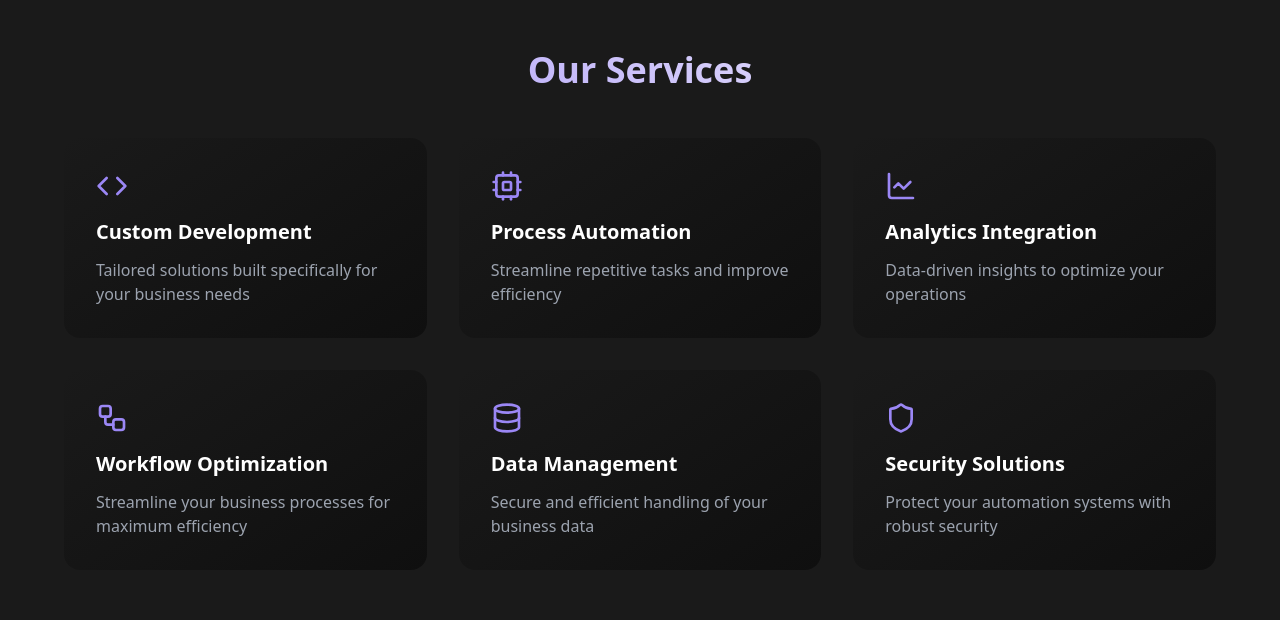
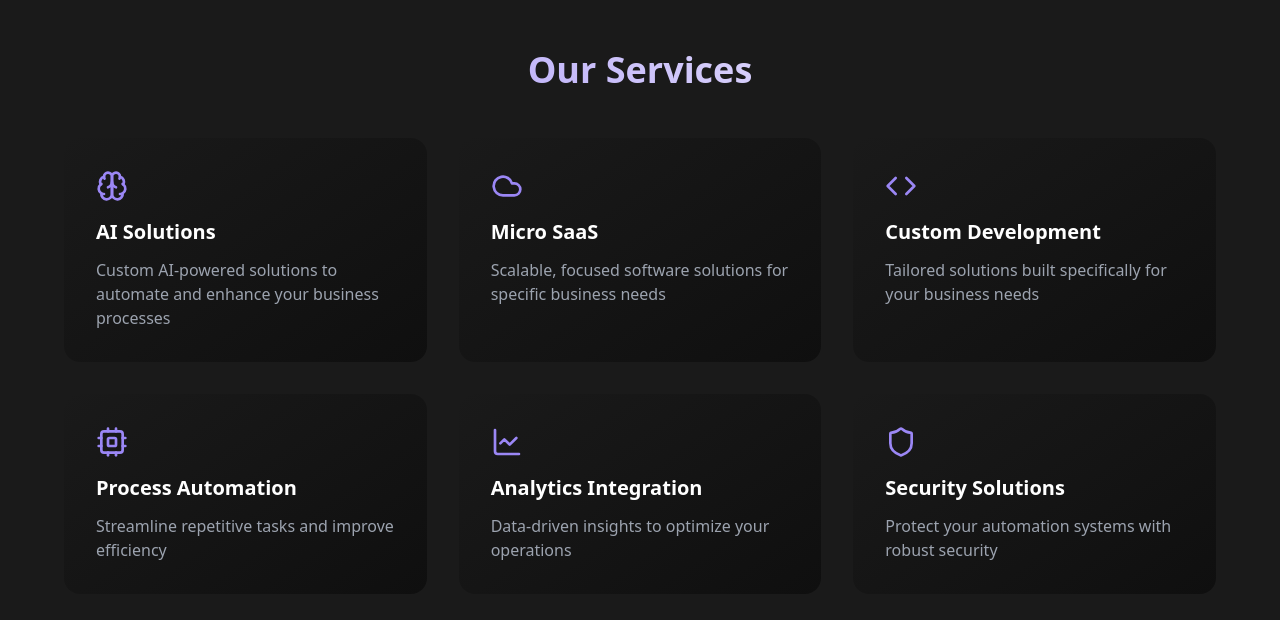
Before and after one commit to KhawajaAbdulRehmanGit/alphacrypt-portfolio, a React (Vite) app: page / in a window 1280 px wide. Shown: the part 1420-2040 px from the top of the page. Built offline with nearby package versions, Linux system fonts and the light colour scheme.

Commit message:
Add AI solutions and Micro SaaS
Updated the services section to include new offerings for AI solutions and Micro SaaS.
[skip gpt_engineer]

```diff
--- a/src/components/Features.tsx
+++ b/src/components/Features.tsx
@@ -1,6 +1,16 @@
-import { Code, Cpu, LineChart, Workflow, Database, Shield } from 'lucide-react';
+import { Code, Cpu, LineChart, Workflow, Database, Shield, Brain, Cloud } from 'lucide-react';
 
 const features = [
+  {
+    icon: <Brain className="w-8 h-8 text-primary" />,
+    title: "AI Solutions",
+    description: "Custom AI-powered solutions to automate and enhance your business processes"
+  },
+  {
+    icon: <Cloud className="w-8 h-8 text-primary" />,
+    title: "Micro SaaS",
+    description: "Scalable, focused software solutions for specific business needs"
+  },
   {
     icon: <Code className="w-8 h-8 text-primary" />,
     title: "Custom Development",
@@ -15,16 +25,6 @@ const features = [
     icon: <LineChart className="w-8 h-8 text-primary" />,
     title: "Analytics Integration",
     description: "Data-driven insights to optimize your operations"
-  },
-  {
-    icon: <Workflow className="w-8 h-8 text-primary" />,
-    title: "Workflow Optimization",
-    description: "Streamline your business processes for maximum efficiency"
-  },
-  {
-    icon: <Database className="w-8 h-8 text-primary" />,
-    title: "Data Management",
-    description: "Secure and efficient handling of your business data"
   },
   {
     icon: <Shield className="w-8 h-8 text-primary" />,
```
